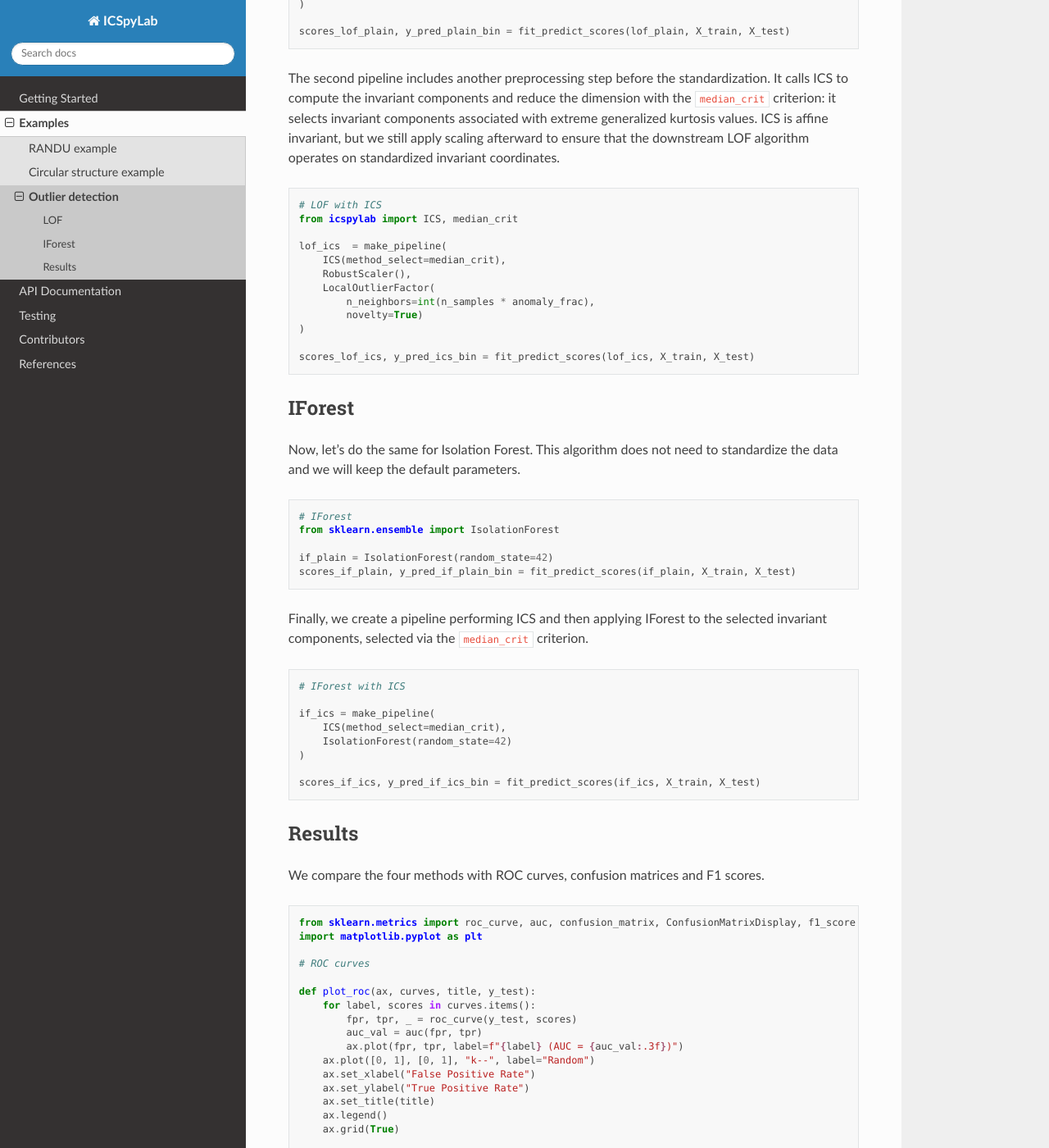
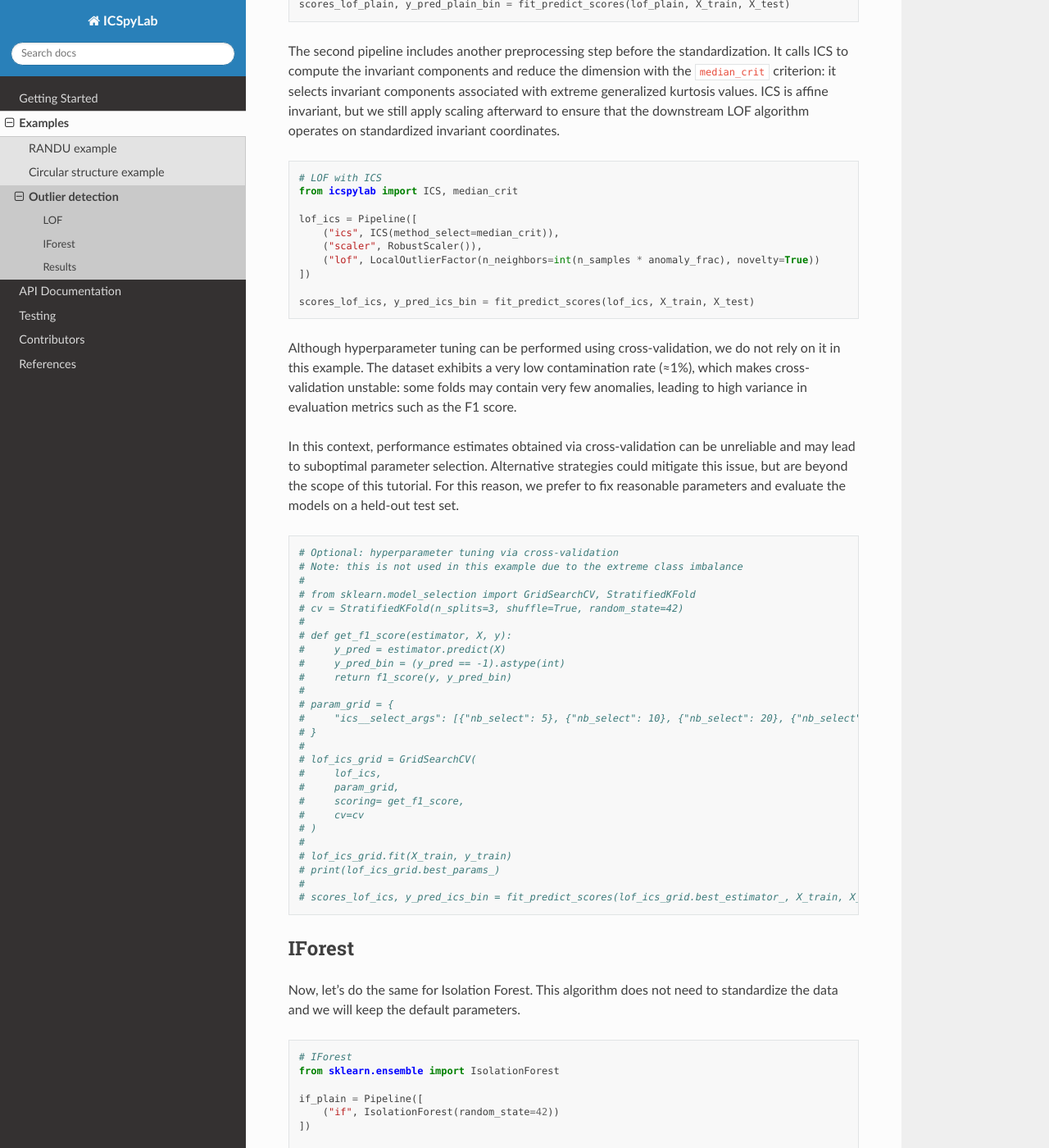
Before and after one commit to cbecquart/ICSpyLab, a Sphinx documentation site: the page built from docs/examples/outliers.md, in a window 1280 px wide and 1400 px high, scrolled down 2468 px. Shown: the whole window at 82% size. Built offline with Sphinx 7.4.7 and the Read the Docs theme 3.1.0, drawn with Linux system fonts in a browser that asks for light colours; some of the changed text lies outside the part shown.

Commit message:
Update outlier example

````diff
--- a/docs/examples/outliers.md
+++ b/docs/examples/outliers.md
@@ -110,7 +110,7 @@
 # LOF
 from sklearn.neighbors import LocalOutlierFactor
 from sklearn.preprocessing import RobustScaler
-from sklearn.pipeline import make_pipeline
+from sklearn.pipeline import Pipeline
 
 def fit_predict_scores(model, X_train, X_test):
     model.fit(X_train)
@@ -120,12 +120,10 @@
     y_pred_bin = (y_pred == -1).astype(int)  # 1=outlier, 0=inlier
     return scores, y_pred_bin
 
-lof_plain = make_pipeline(
-    RobustScaler(),
-    LocalOutlierFactor(
-        n_neighbors=int(n_samples * anomaly_frac),
-        novelty=True)
-)
+lof_plain = Pipeline([
+    ("scaler", RobustScaler()),
+    ("lof", LocalOutlierFactor(n_neighbors=int(n_samples * anomaly_frac), novelty=True))
+])
 
 scores_lof_plain, y_pred_plain_bin = fit_predict_scores(lof_plain, X_train, X_test)
 ```
@@ -140,15 +138,51 @@
 # LOF with ICS
 from icspylab import ICS, median_crit
 
-lof_ics  = make_pipeline(
-    ICS(method_select=median_crit),
-    RobustScaler(),
-    LocalOutlierFactor(
-        n_neighbors=int(n_samples * anomaly_frac),
-        novelty=True)
-)
+lof_ics = Pipeline([
+    ("ics", ICS(method_select=median_crit)),
+    ("scaler", RobustScaler()),
+    ("lof", LocalOutlierFactor(n_neighbors=int(n_samples * anomaly_frac), novelty=True))
+])
 
 scores_lof_ics, y_pred_ics_bin = fit_predict_scores(lof_ics, X_train, X_test)
+```
+
+Although hyperparameter tuning can be performed using cross-validation, we do not rely on it in this example.
+The dataset exhibits a very low contamination rate (≈1%), which makes cross-validation unstable: some folds may
+contain very few anomalies, leading to high variance in evaluation metrics such as the F1 score.
+
+In this context, performance estimates obtained via cross-validation can be unreliable and may lead to suboptimal
+parameter selection. Alternative strategies could mitigate this issue, but are beyond the scope of this tutorial.
+For this reason, we prefer to fix reasonable parameters and evaluate the models on a held-out
+test set.
+
+```python
+# Optional: hyperparameter tuning via cross-validation
+# Note: this is not used in this example due to the extreme class imbalance
+#
+# from sklearn.model_selection import GridSearchCV, StratifiedKFold
+# cv = StratifiedKFold(n_splits=3, shuffle=True, random_state=42)
+#
+# def get_f1_score(estimator, X, y):
+#     y_pred = estimator.predict(X)
+#     y_pred_bin = (y_pred == -1).astype(int)
+#     return f1_score(y, y_pred_bin)
+#
+# param_grid = {
+#     "ics__select_args": [{"nb_select": 5}, {"nb_select": 10}, {"nb_select": 20}, {"nb_select": n_features - 1}]
+# }
+#
+# lof_ics_grid = GridSearchCV(
+#     lof_ics,
+#     param_grid,
+#     scoring= get_f1_score,
+#     cv=cv
+# )
+#
+# lof_ics_grid.fit(X_train, y_train)
+# print(lof_ics_grid.best_params_)
+#
+# scores_lof_ics, y_pred_ics_bin = fit_predict_scores(lof_ics_grid.best_estimator_, X_train, X_test)
 ```
 
 ## IForest
@@ -160,7 +194,10 @@
 # IForest
 from sklearn.ensemble import IsolationForest
 
-if_plain = IsolationForest(random_state=42)
+if_plain = Pipeline([
+    ("if", IsolationForest(random_state=42))
+])
+
 scores_if_plain, y_pred_if_plain_bin = fit_predict_scores(if_plain, X_train, X_test)
 ```
 
@@ -170,10 +207,10 @@
 ```python
 # IForest with ICS
 
-if_ics = make_pipeline(
-    ICS(method_select=median_crit),
-    IsolationForest(random_state=42)
-)
+if_ics = Pipeline([
+    ("ics", ICS(method_select=median_crit)),
+    ("if", IsolationForest(random_state=42))
+])
 
 scores_if_ics, y_pred_if_ics_bin = fit_predict_scores(if_ics, X_train, X_test)
 ```
````
Also changed, not shown: other parts of docs/examples/outliers.md (+3 -3 lines), 1 other file.
